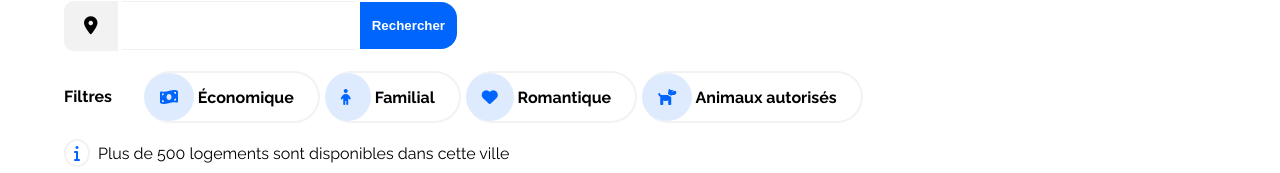
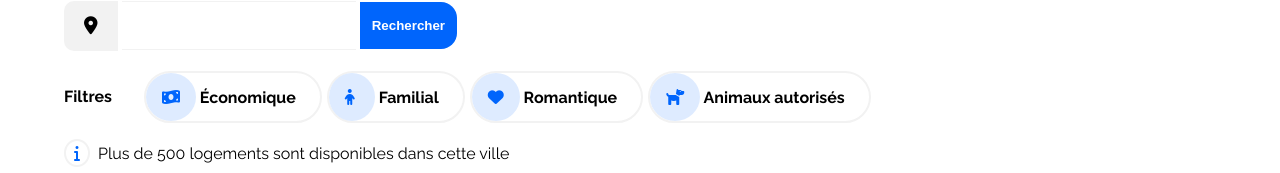
Before and after one commit to devb0x/Moniezgeoffrey_2_04032021, a plain HTML site: page index.html in a window 1280 px wide. Shown: the part 167-340 px from the top of the page. Drawn offline with Linux system fonts and the light colour scheme.

Commit message:
fix border

```diff
--- a/style.css
+++ b/style.css
@@ -240,7 +240,6 @@ nav > ul {
   border: 2px solid #F2F2F2;
   padding-right: 1.5rem;
   border-radius: 2rem;
-  border-left: none;
   margin: 5px 5px 5px 0;
   transition: all 0.4s ease-in-out;
 }
```
